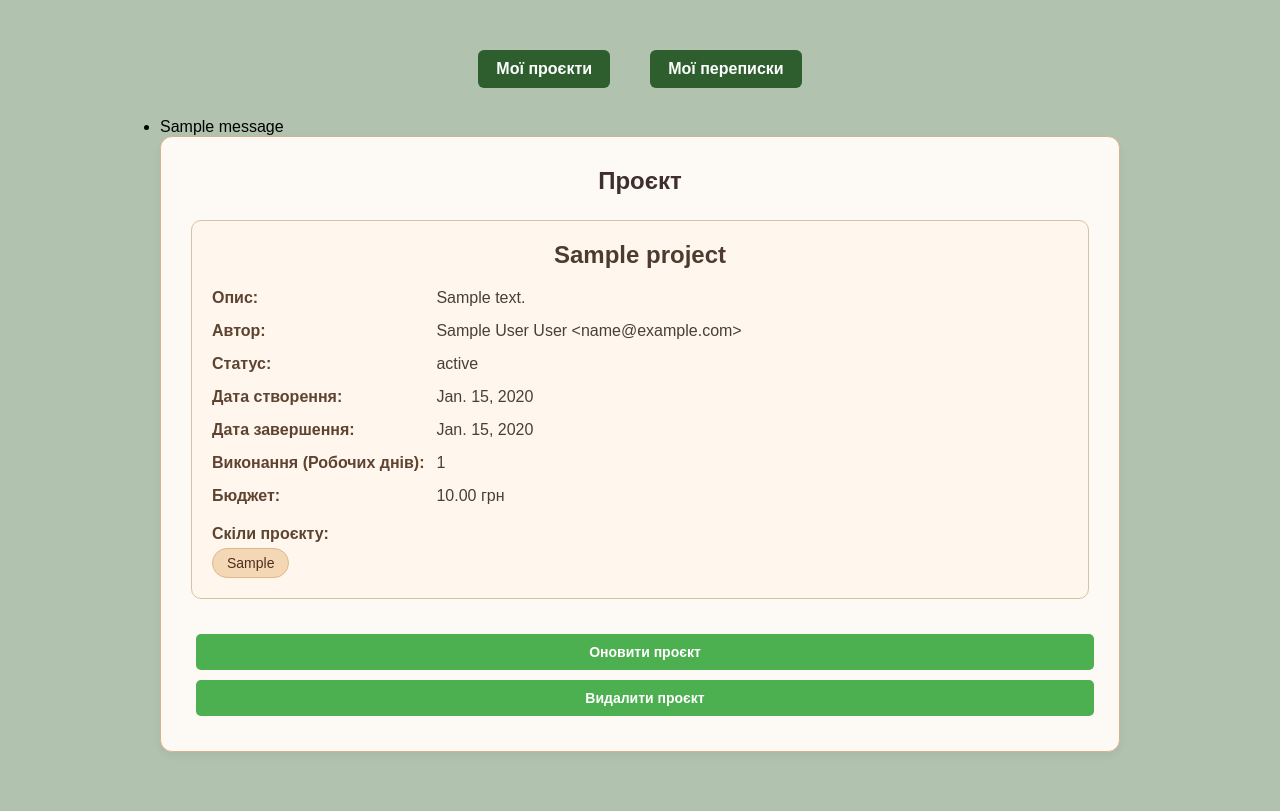
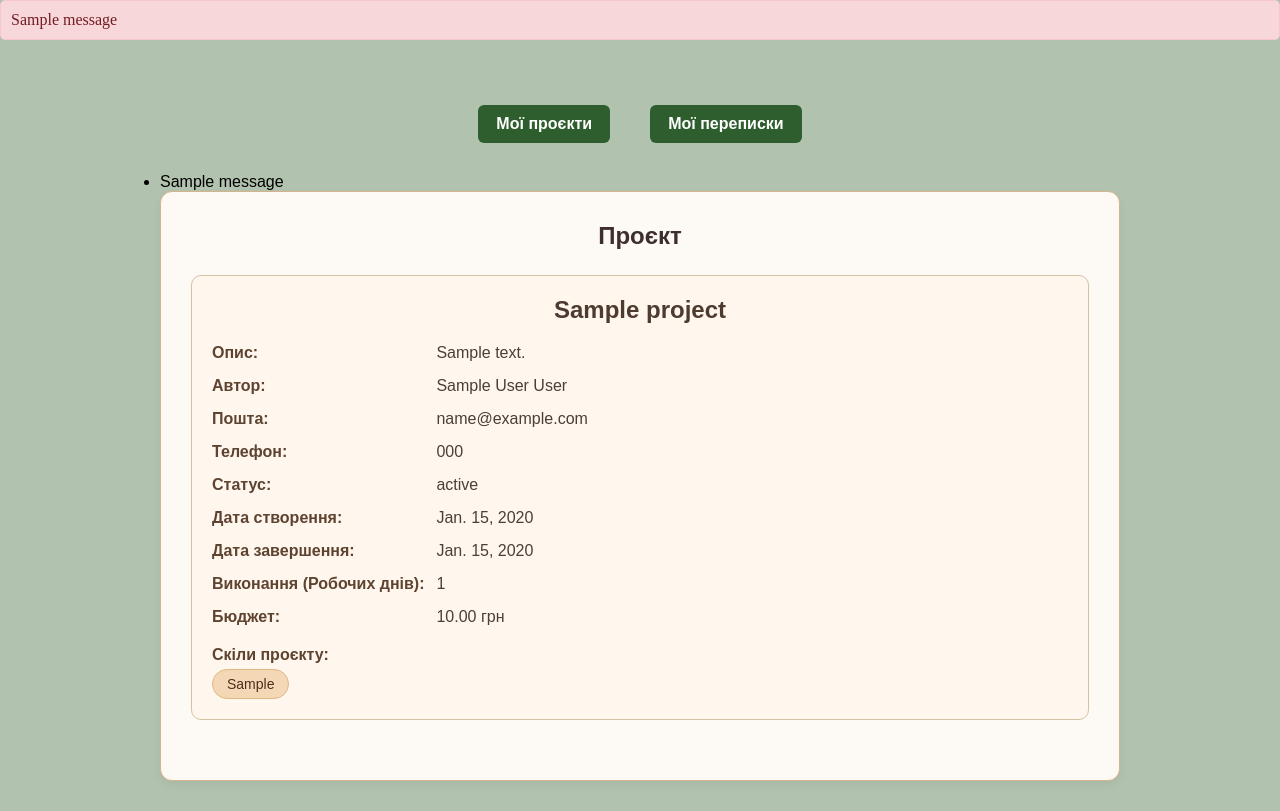
Before and after one commit to PolinaCh14/DevOps-site, a Django app: page /projects/user_project/1/ in a window 1280 px wide. Shown: the part 60-871 px from the top of the page. Before the commit the page ends 812 px from the top, so only its background shows below. Run offline with Django 5.2, Linux system fonts and the light colour scheme; tables that the repository leaves empty hold one stand-in row (values such as "Sample post"); one stand-in notice (Sample message) is shown.

Commit message:
fix: fix some micro issues

```diff
--- a/devopssite/templates/create_rating.html
+++ b/devopssite/templates/create_rating.html
@@ -1,6 +1,7 @@
 {% extends "header.html" %}
 
 {% block content %}
+{% include "user_menu.html" %}
 <div class="rating-form-container" style="max-width: 500px; margin: 0 auto; padding: 20px; border: 2px solid #8B4513; border-radius: 10px; background-color: #f9f3ec;">
     <h2 style="text-align: center; color: #5a3e1b;">Залишити оцінку</h2>
 
--- a/devopssite/templates/project.html
+++ b/devopssite/templates/project.html
@@ -4,6 +4,7 @@
 <head>
     <title>Профіль користувача</title>
 </head>
+
 <body>
 <div class="page-wrapper">
 
--- a/devopssite/templates/user_freelancer_detail.html
+++ b/devopssite/templates/user_freelancer_detail.html
@@ -15,7 +15,7 @@
                         <p><strong>Телефон:</strong> {{ user.phone }}</p>
                         <p><strong>Про себе:</strong> {{ user.about_me }}</p>
                         <p><strong>Досвід:</strong> {{ freelancer.experience }} років</p>
-                        <p><strong>CV:</strong> {{ freelancer.cv }}</p>
+                        <p><strong>CV:</strong> <a href="{{ freelancer.cv }}" >Переглянути резюме</a></p>
                         <p><strong>Рейтинг:</strong> {{ rating }}</p>
                     </div>
                     <a href="{% url 'freelancers:update_freelancer_profile' %}" class="portfolio-link">Оновити профіль</a>
--- a/devopssite/templates/user_project.html
+++ b/devopssite/templates/user_project.html
@@ -5,6 +5,15 @@
     <title>Профіль користувача</title>
 </head>
 <body>
+    {% if messages %}
+      <ul class="messages">
+        {% for message in messages %}
+          <div class="alert" {% if message.tags %} class="{{ message.tags }}"{% endif %}>
+                {{ message }}
+              {% endfor %}
+          </div>
+      </ul>
+    {% endif %}
 <div class="page-wrapper">
 
     {% if request.user.role.id == 1 %}
@@ -34,7 +43,13 @@
             </div>
 
             <div class="field-value">
-                <span class="field-label">Автор:</span> {{ project.user }}
+                <span class="field-label">Автор:</span> {{ project.user.name }} {{ project.user.surname }}
+            </div>
+            <div class="field-value">
+                <span class="field-label">Пошта:</span> {{ project.user.email }}
+            </div>
+            <div class="field-value">
+                <span class="field-label">Телефон:</span> {{ project.user.phone }}
             </div>
 
             <div class="field-value">
@@ -75,7 +90,7 @@
             {% if user.is_authenticated and user.id == project.user.id %}
                 <a href="{% url 'projects:update_project' project.id %}" class="btn btn-request">Оновити проєкт</a>
                 <a href="{% url 'projects:project_delete' project.id %}" class="btn btn-request">Видалити проєкт</a>
-            {% else %}
+            {% elif user.is_authenticated and user.id_role == 1 %}
                 <a href="{% url 'adminp:update_project_a' project.id %}" class="btn btn-request">Оновити проєкт</a>
                 <a href="{% url 'projects:project_delete' project.id %}" class="btn btn-request">Видалити проєкт</a>
             {% endif %}
```
